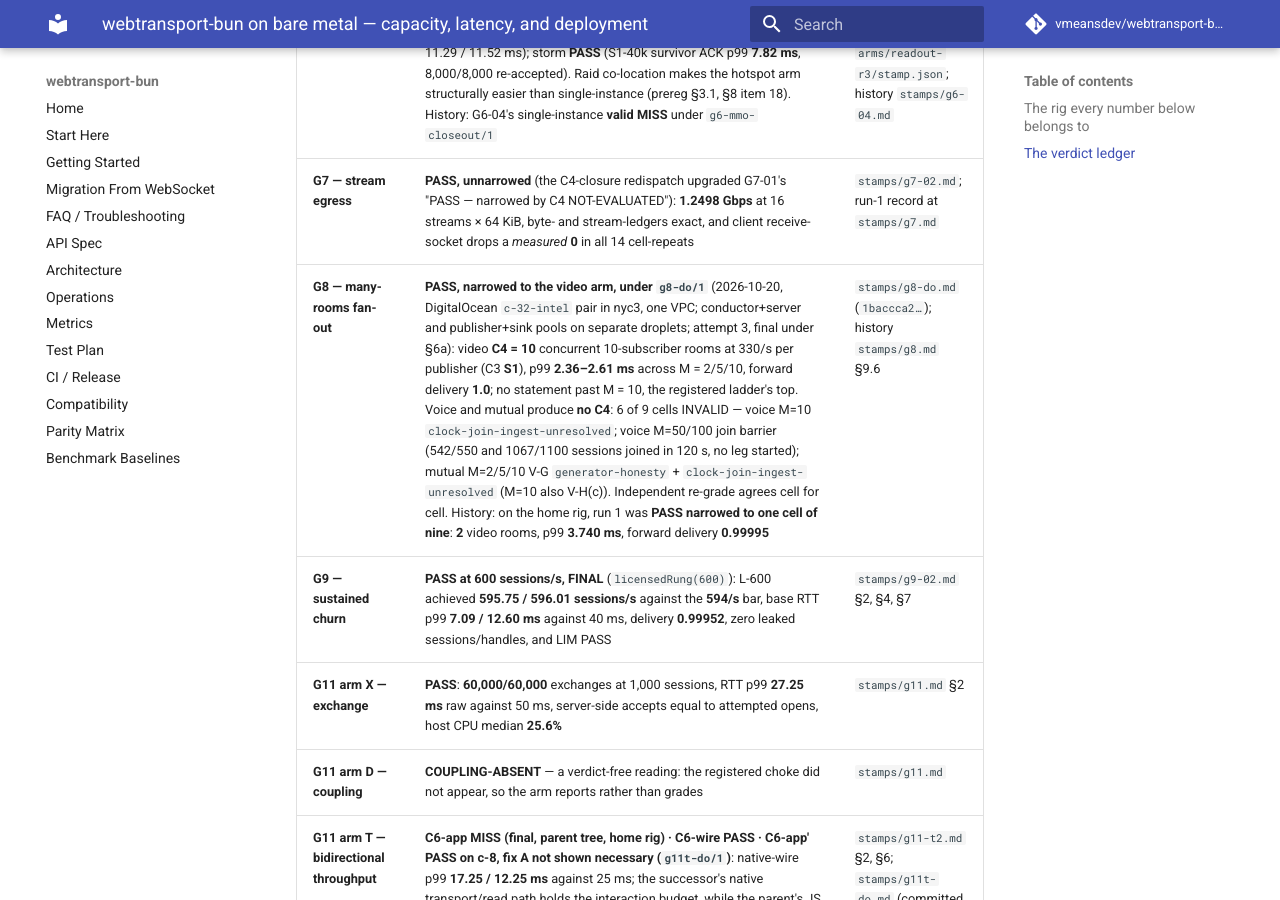
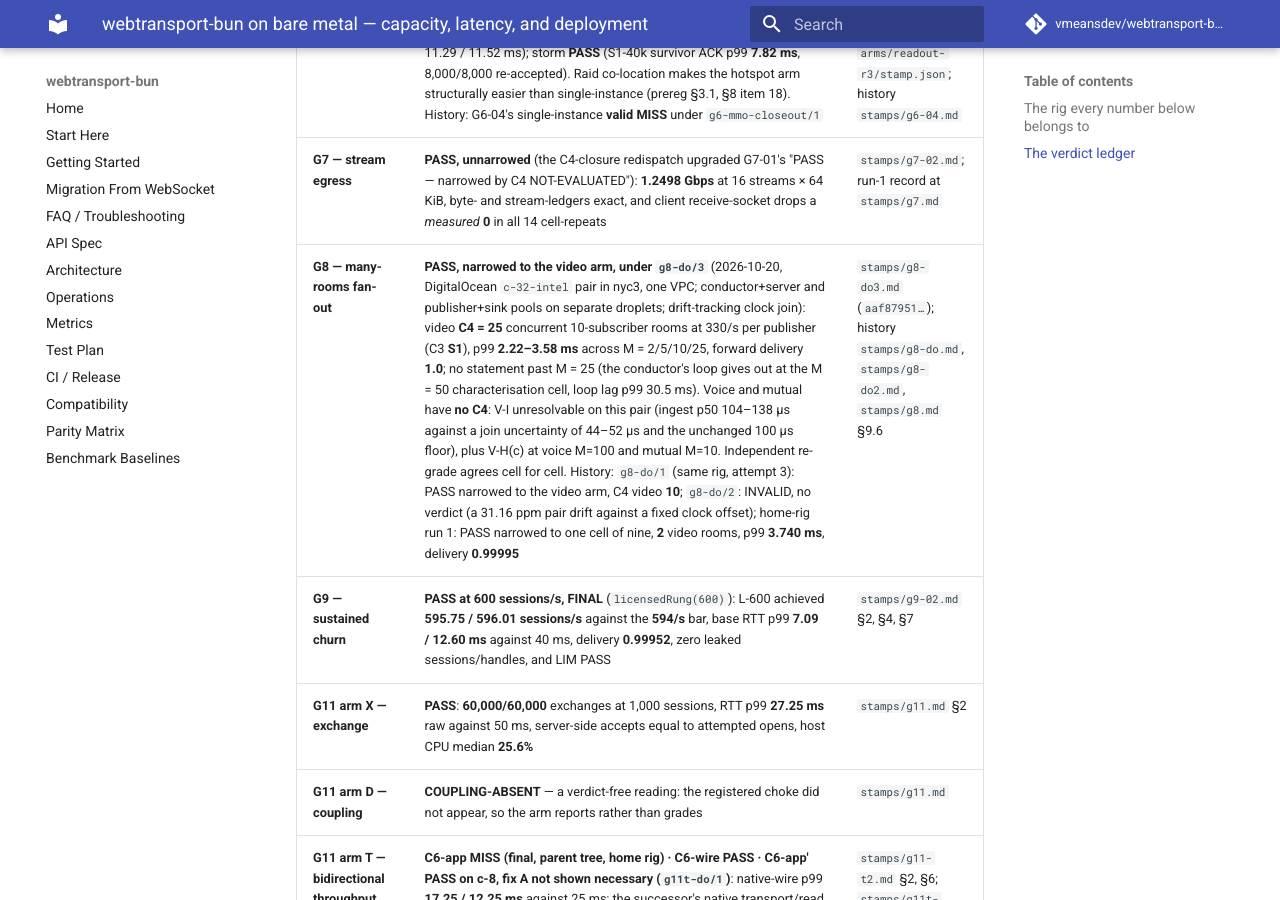
Before and after one commit to vmeansdev/webtransport-bun, an MkDocs documentation site: the page built from docs/research/2026-08-21-bare-metal-capacity.md, in a window 1280 px wide and 900 px high, scrolled down 1943 px. Built offline with MkDocs 1.6.1 and Material for MkDocs 9.7.7, drawn with Linux system fonts in a browser that asks for light colours; comment, search, counter and statistics services are not loaded; some of the changed text lies outside the part shown.

Commit message:
Record g8-do/3 (G8 video C4 25) in the capacity chapter ledger and envelope table
Ledger rows only. The G8 row now reads g8-do/3's PASS, narrowed to the video
arm with C4 = 25 (stamps/g8-do3.md). It keeps g8-do/1 (C4 10), g8-do/2
(INVALID) and home run 1 (2 rooms) as history. The envelope table's
many-rooms line no longer says 2 rooms.

Co-Authored-By: Claude Opus 5.5 <noreply@anthropic.com>
Claude-Session: https://claude.ai/code/session_01K2GtrXJHQmc4MXSpwUgwdk

```diff
--- a/docs/research/2026-08-21-bare-metal-capacity.md
+++ b/docs/research/2026-08-21-bare-metal-capacity.md
@@ -54,7 +54,7 @@ corroboration.
 | **G5 — bulk / VOD** | **PASS**, all six clauses, graded on the knob-**on** `P-batch` cell: **1.2505 Gbps** delivered against a 1.000 Gbps bar, sourcing 100.037% of its registered 1.25 Gbps offer. Separately — disclosed, not gating — the knob-**off** `P-control` cell delivered **1.1473 Gbps**, falsifying the registered prediction that knob-off would fall short of 1.000 Gbps. The unpaced `A6` window probe is **force-stripped** and licenses nothing | `stamps/g5.md` §9.6 clause 2, §6 P5 |
 | **G6 — MMO realm** | **PASS by user reclassification D33 (2026-10-16)**, sharded DigitalOcean deployment (`g5-48vcpu` pairs, ric1, 24 shards): steady realm S1–S5 at **40,000** sessions in two cells (S4 ACK p99 **3.71 / 3.59 ms**); hotspot H40k **PASS** (H1 one-way p99 **8.50 ms**, H2 1.0004, H3 11.29 / 11.52 ms); storm **PASS** (S1-40k survivor ACK p99 **7.82 ms**, 8,000/8,000 re-accepted). Raid co-location makes the hotspot arm structurally easier than single-instance (prereg §3.1, §8 item 18). History: G6-04's single-instance **valid MISS** under `g6-mmo-closeout/1` | `g6-40k-capacity-closure/final-r5-b12/`; `g6-sharded-arms/readout-r3/stamp.json`; history `stamps/g6-04.md` |
 | **G7 — stream egress** | **PASS, unnarrowed** (the C4-closure redispatch upgraded G7-01's "PASS — narrowed by C4 NOT-EVALUATED"): **1.2498 Gbps** at 16 streams × 64 KiB, byte- and stream-ledgers exact, and client receive-socket drops a *measured* **0** in all 14 cell-repeats | `stamps/g7-02.md`; run-1 record at `stamps/g7.md` |
-| **G8 — many-rooms fan-out** | **PASS, narrowed to the video arm, under `g8-do/1`** (2026-10-20, DigitalOcean `c-32-intel` pair in nyc3, one VPC; conductor+server and publisher+sink pools on separate droplets; attempt 3, final under §6a): video **C4 = 10** concurrent 10-subscriber rooms at 330/s per publisher (C3 **S1**), p99 **2.36–2.61 ms** across M = 2/5/10, forward delivery **1.0**; no statement past M = 10, the registered ladder's top. Voice and mutual produce **no C4**: 6 of 9 cells INVALID — voice M=10 `clock-join-ingest-unresolved`; voice M=50/100 join barrier (542/550 and 1067/1100 sessions joined in 120 s, no leg started); mutual M=2/5/10 V-G `generator-honesty` + `clock-join-ingest-unresolved` (M=10 also V-H(c)). Independent re-grade agrees cell for cell. History: on the home rig, run 1 was **PASS narrowed to one cell of nine**: **2** video rooms, p99 **3.740 ms**, forward delivery **0.99995** | `stamps/g8-do.md` (`1baccca2…`); history `stamps/g8.md` §9.6 |
+| **G8 — many-rooms fan-out** | **PASS, narrowed to the video arm, under `g8-do/3`** (2026-10-20, DigitalOcean `c-32-intel` pair in nyc3, one VPC; conductor+server and publisher+sink pools on separate droplets; drift-tracking clock join): video **C4 = 25** concurrent 10-subscriber rooms at 330/s per publisher (C3 **S1**), p99 **2.22–3.58 ms** across M = 2/5/10/25, forward delivery **1.0**; no statement past M = 25 (the conductor's loop gives out at the M = 50 characterisation cell, loop lag p99 30.5 ms). Voice and mutual have **no C4**: V-I unresolvable on this pair (ingest p50 104–138 µs against a join uncertainty of 44–52 µs and the unchanged 100 µs floor), plus V-H(c) at voice M=100 and mutual M=10. Independent re-grade agrees cell for cell. History: `g8-do/1` (same rig, attempt 3): PASS narrowed to the video arm, C4 video **10**; `g8-do/2`: INVALID, no verdict (a 31.16 ppm pair drift against a fixed clock offset); home-rig run 1: PASS narrowed to one cell of nine, **2** video rooms, p99 **3.740 ms**, delivery **0.99995** | `stamps/g8-do3.md` (`aaf87951…`); history `stamps/g8-do.md`, `stamps/g8-do2.md`, `stamps/g8.md` §9.6 |
 | **G9 — sustained churn** | **PASS at 600 sessions/s, FINAL** (`licensedRung(600)`): L-600 achieved **595.75 / 596.01 sessions/s** against the **594/s** bar, base RTT p99 **7.09 / 12.60 ms** against 40 ms, delivery **0.99952**, zero leaked sessions/handles, and LIM PASS | `stamps/g9-02.md` §2, §4, §7 |
 | **G11 arm X — exchange** | **PASS**: **60,000/60,000** exchanges at 1,000 sessions, RTT p99 **27.25 ms** raw against 50 ms, server-side accepts equal to attempted opens, host CPU median **25.6%** | `stamps/g11.md` §2 |
 | **G11 arm D — coupling** | **COUPLING-ABSENT** — a verdict-free reading: the registered choke did not appear, so the arm reports rather than grades | `stamps/g11.md` |
@@ -381,7 +381,7 @@ on this rig actually delivered, each with the whole box behind it:
 | Bulk / VOD paced throughput, batching knob **on** — the graded cell | **1.2505 Gbps** delivered against the 1.000 Gbps bar, at **100.037%** of the registered 1.25 Gbps offer; 42,599 B per crossing | host CPU median **34.31 / 34.37%** | `g5.md` clause 2 (throughput), clause 4 (crossing size), clause 1 (CPU) |
 | The same shape with the knob **off** (`P-control`) — **disclosed, not gating** | **1.1473 Gbps** (median of 1149.6238 / 1144.9751 Mbps), sourcing only **91.6–92.0%** of the offer — `paced-shortfall` fired on both repeats | host CPU median 73.79 / 73.49% | `g5.md` §6 P5 — and note this *falsified* the registered prediction that the knob-off default would fall short of 1.000 Gbps, which the stamp calls the headline finding of the run |
 | Window-binding probe, **unpaced** — **INCOMPLETE, not a licensed result** | `A6-shipped` **1.1362 Gbps**, `A6-raised` **1.2049 Gbps**, ratio **1.0604** — read as `WINDOWS-NOT-BINDING`, **but the stamp force-strips it** | `A6-raised` is the only cell in the run with non-zero **server** receive-socket drops: **1,564** and **1,797** on its two repeats (`A6-shipped` was `[0, 0]`, as was every other cell), corroborated exactly by kernel `udp.rcvbufErrors` | `g5.md` §"A6 at the chosen default — force stripped by §4.2" (both `A6-raised` repeats carry the sustained-throttle flag), drops from `g5.md` clause 6 |
-| Many-rooms fan-out | **2 concurrent 10-subscriber video rooms** at 330/s per publisher, p99 **3.740 ms**, forward delivery 0.99995 | co-resident generator + sink + VPN + Docker | `g8.md` — and note this licenses *two rooms*, nothing more; eight of nine cells were INVALID |
+| Many-rooms fan-out | **25 concurrent 10-subscriber video rooms** at 330/s per publisher, p99 **3.584 ms** at M = 25 (2.22–3.58 ms across M = 2/5/10/25), forward delivery 1.0 | DO `c-32-intel` pair, conductor+server and publisher+sink pools on separate droplets, one VPC; conductor loop-lag p99 2.59 ms at M = 25 | `g8-do3.md` — video arm only; voice and mutual have no room count. History: the home rig's `g8.md` licensed 2 rooms (co-resident generator + sink + VPN + Docker) |
 
 **The bulk rows are different cells and their numbers do not divide into each
 other.** 1.2505 Gbps is the knob-on `P-batch` cell the gate is graded on;
```
